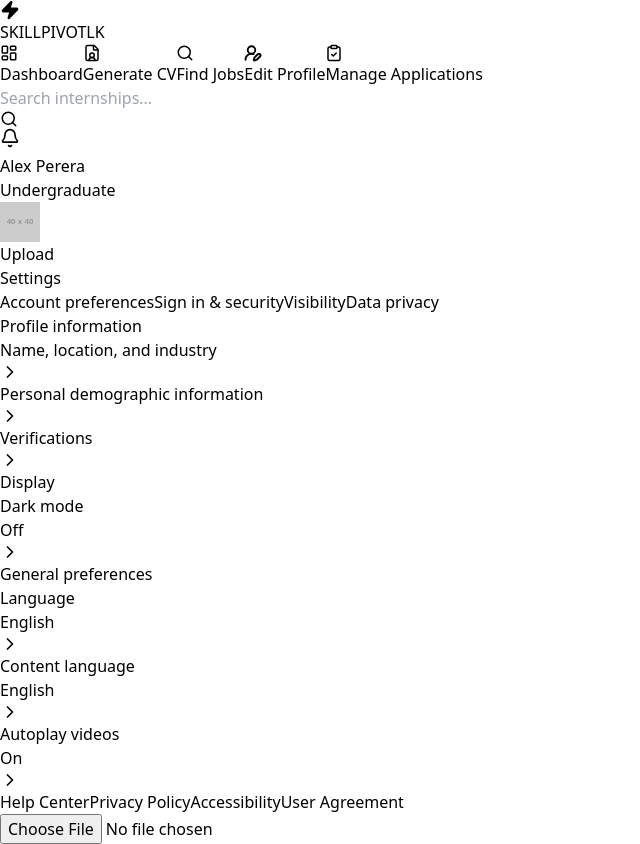
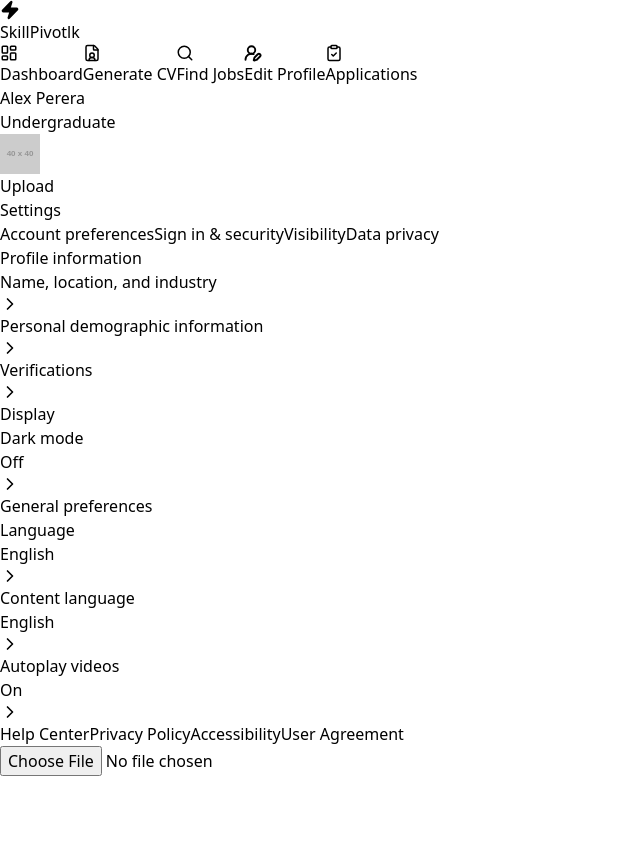
Before and after one commit to Erandi-Hans/SkillPivot-Frontend, a React (Vite) app: page /edit-profile in a window 1280 px wide. Shown: the whole page, without its empty margins (0-640 px from the left). After the commit the page ends 800 px from the top, so only its background shows below. Built offline with nearby package versions, Linux system fonts and the light colour scheme.

Commit message:
improve and implement student dashboard

```diff
--- a/src/components/Studentmaindashboard/Navbar/Navbar.jsx
+++ b/src/components/Studentmaindashboard/Navbar/Navbar.jsx
@@ -1,5 +1,5 @@
-import React from 'react';
-import { useNavigate, useLocation } from 'react-router-dom'; // added useLocation
+import React, { useState } from 'react';
+import { useNavigate, useLocation } from 'react-router-dom';
 import {
   LayoutDashboard,
   FileUser,
@@ -7,52 +7,70 @@
   UserRoundPen,
   ClipboardCheck,
   Bell,
-  Zap
+  Zap,
+  LogOut,
+  User,
+  RefreshCw,
+  LogIn // Added LogIn icon for professional look
 } from 'lucide-react';
 
 const Navbar = () => {
   const navigate = useNavigate();
-  const location = useLocation(); // Current path එක හඳුනා ගැනීමට
+  const location = useLocation();
+  const [showProfileMenu, setShowProfileMenu] = useState(false);
+
+  // Define authentication pages where full navigation is hidden
+  const isAuthPage = location.pathname === '/' || location.pathname === '/signin' || location.pathname === '/signup';
 
   const navLinks = [
     { name: 'Dashboard', icon: LayoutDashboard, path: '/student-dashboard' },
     { name: 'Generate CV', icon: FileUser, path: '/cv-generate' },
     { name: 'Find Jobs', icon: Search, path: '/find-jobs' },
     { name: 'Edit Profile', icon: UserRoundPen, path: '/edit-profile' },
-    { name: 'Manage Applications', icon: ClipboardCheck, path: '/applications' },
+    { name: 'Applications', icon: ClipboardCheck, path: '/applications' },
   ];
 
+  // Logic for Logo click
+  const handleLogoClick = () => {
+    if (isAuthPage) {
+      navigate('/'); // Role Selection Page
+    } else {
+      navigate('/student-dashboard'); // Student Dashboard
+    }
+  };
+
+  // Logout handler that cleans up and redirects to the Sign In page
+  const handleLogout = () => {
+    console.log("Clearing user session...");
+    // If you use localStorage, add: localStorage.removeItem('token');
+    navigate('/signin'); // Redirecting to Sign In page as requested
+  };
+
   return (
-    <nav className="sticky top-0 z-50 flex items-center justify-between px-6 py-3 bg-white border-b border-gray-200 shadow-sm">
+    <nav className="sticky top-0 z-50 flex items-center justify-between px-8 py-3 bg-white border-b border-gray-200 shadow-sm backdrop-blur-md bg-white/90">
 
-      {/* Brand Logo */}
-      <div
-        className="flex items-center gap-2 cursor-pointer"
-        onClick={() => navigate('/student-dashboard')}
-      >
-        <div className="p-2 text-white bg-blue-600 rounded-lg">
+      {/* Brand Logo Section */}
+      <div className="flex items-center gap-2 cursor-pointer group" onClick={handleLogoClick}>
+        <div className="p-2 text-white transition-transform bg-blue-600 rounded-lg group-hover:scale-110">
           <Zap size={20} fill="currentColor" />
         </div>
-        <h1 className="text-xl font-bold tracking-tight text-slate-800">
-          SKILLPIVOT<span className="text-blue-600">LK</span>
+        <h1 className="text-xl font-bold tracking-tight uppercase text-slate-800">
+          SkillPivot<span className="text-blue-600">lk</span>
         </h1>
       </div>
 
-      {/* Navigation Links */}
-      <div className="items-center hidden gap-6 lg:flex">
+      {/* Main Navigation - Visible only for logged-in users */}
+      {!isAuthPage && (
+        <div className="items-center hidden gap-2 lg:flex">
           {navLinks.map((link) => {
             const Icon = link.icon;
-          // check if current URL matches the link's path
             const isActive = location.pathname === link.path;
-
             return (
               <button
                 key={link.name}
                 onClick={() => navigate(link.path)}
-              className={`flex items-center gap-2 text-sm font-medium transition-all pb-1 border-b-2 ${
-                isActive
-                  ? 'border-blue-600 text-blue-600 font-semibold'
-                  : 'border-transparent text-gray-500 hover:text-blue-600'
+                className={`flex items-center gap-2 px-4 py-2 text-sm font-medium transition-all rounded-lg ${
+                  isActive ? 'bg-blue-50 text-blue-600' : 'text-gray-500 hover:bg-gray-50 hover:text-blue-600'
                 }`}
               >
                 <Icon size={18} strokeWidth={isActive ? 2.5 : 2} />
@@ -61,36 +79,57 @@
             );
           })}
         </div>
+      )}
 
-      {/* Search and User Profile Area */}
+      {/* Action Buttons Section */}
       <div className="flex items-center gap-4">
-        <div className="relative hidden md:block">
-          <input
-            type="text"
-            placeholder="Search internships..."
-            className="w-64 px-4 py-2 pl-10 text-sm transition-all bg-gray-100 border border-transparent rounded-full outline-none focus:ring-2 focus:ring-blue-500 focus:bg-white"
-          />
-          <Search className="absolute left-3 top-2.5 text-gray-400" size={18} />
+
+        {/* Profile Dropdown (Shown when logged in) */}
+        {!isAuthPage ? (
+          <div className="relative flex items-center gap-3 pl-4 border-l border-gray-200">
+            <div className="hidden text-right sm:block">
+              <p className="text-sm font-bold leading-tight text-gray-800">Alex Perera</p>
+              <p className="text-[10px] font-medium text-blue-600 uppercase tracking-wider">Undergraduate</p>
             </div>
 
-        {/* Notifications */}
-        <button className="relative p-2 text-gray-500 transition-colors rounded-full hover:bg-gray-100">
-          <Bell size={20} />
-          <span className="absolute w-2.5 h-2.5 bg-red-500 border-2 border-white rounded-full top-2 right-2"></span>
-        </button>
-
-        {/* User Profile */}
-        <div className="flex items-center gap-3 pl-4 border-l border-gray-200">
-          <div className="hidden text-right sm:block">
-            <p className="text-sm font-semibold leading-tight text-gray-800">Alex Perera</p>
-            <p className="text-xs text-gray-500">Undergraduate</p>
-          </div>
+            <div className="relative cursor-pointer" onClick={() => setShowProfileMenu(!showProfileMenu)}>
               <img
                 src="https://via.placeholder.com/40"
                 alt="Profile"
-            className="object-cover w-10 h-10 transition-all border border-blue-100 rounded-full cursor-pointer hover:border-blue-500"
+                className="object-cover w-10 h-10 transition-all border-2 border-transparent rounded-full hover:border-blue-500"
               />
+
+              {showProfileMenu && (
+                <div className="absolute right-0 py-2 mt-3 bg-white border border-gray-100 shadow-xl w-52 rounded-xl">
+                  <button onClick={() => { navigate('/edit-profile'); setShowProfileMenu(false); }} className="flex items-center w-full gap-3 px-4 py-2 text-sm text-gray-600 hover:bg-gray-50 hover:text-blue-600">
+                    <User size={16} /> My Profile
+                  </button>
+
+                  {/* Change Role Link back to Main Selection Page */}
+                  <button onClick={() => { navigate('/'); setShowProfileMenu(false); }} className="flex items-center w-full gap-3 px-4 py-2 text-sm text-gray-600 hover:bg-gray-50 hover:text-blue-600">
+                    <RefreshCw size={16} /> Change Role
+                  </button>
+
+                  <hr className="my-1 border-gray-100" />
+
+                  {/* Logout link that goes to Sign In page */}
+                  <button onClick={handleLogout} className="flex items-center w-full gap-3 px-4 py-2 text-sm text-red-600 hover:bg-red-50">
+                    <LogOut size={16} /> Log Out
+                  </button>
                 </div>
+              )}
+            </div>
+          </div>
+        ) : (
+          /* Sign In Link - Shown on Role Selection page */
+          <button
+            onClick={() => navigate('/signin')}
+            className="flex items-center gap-2 px-6 py-2 text-sm font-bold text-white transition-all bg-blue-600 rounded-lg hover:bg-blue-700 hover:shadow-lg active:scale-95"
+          >
+            <LogIn size={16} />
+            Sign In
+          </button>
+        )}
       </div>
     </nav>
   );
```
Also changed, not shown: src/components/Studentmaindashboard/Editprofile/Editprofile.jsx (+28 -25 lines). Lines whose indentation alone changed are shown as unchanged.
